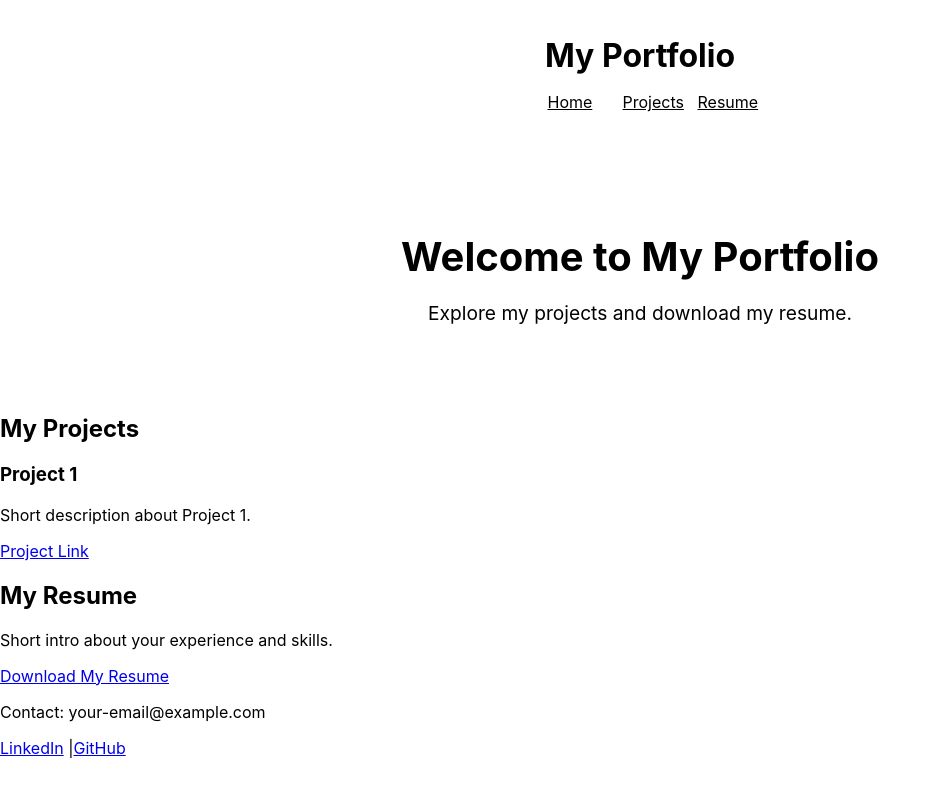
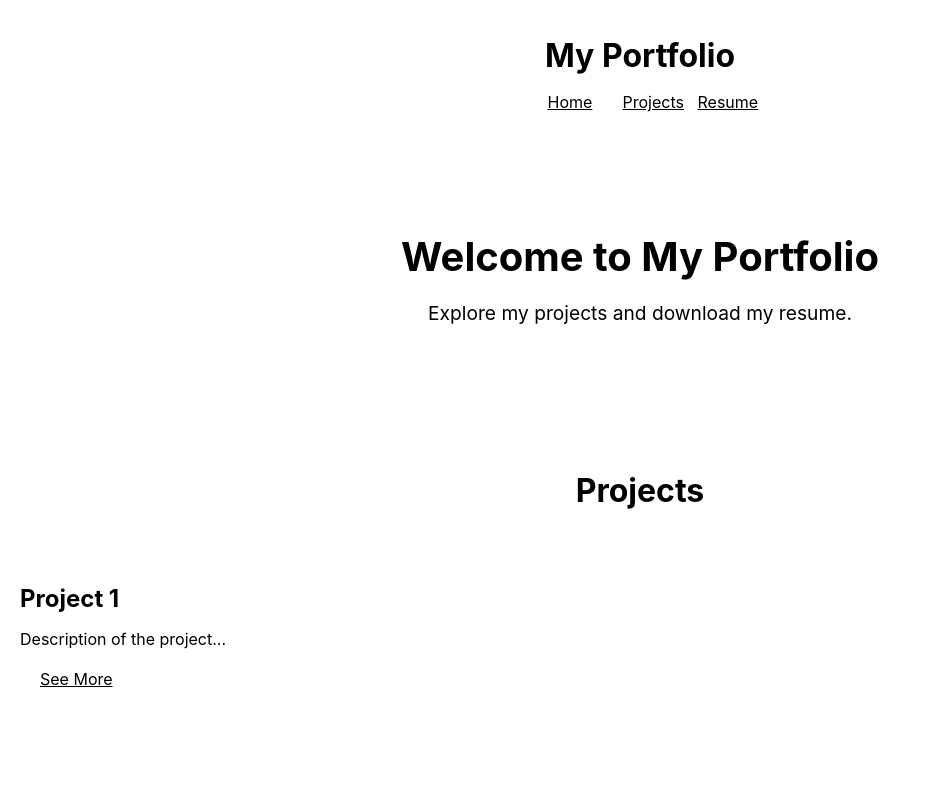
Before and after one commit to qrispi/christopher-baum, a React (Create React App) app: page / in a window 1280 px wide. Shown: the top 800 px of the page, without its empty margins (0-941 px from the left). Built offline with nearby package versions, Linux system fonts and the light colour scheme.

Commit message:
Update Projects styling

```diff
--- a/src/components/Projects.js
+++ b/src/components/Projects.js
@@ -1,16 +1,17 @@
 import React from 'react';
+import '../styles/Projects.css';
 
 const Projects = () => {
     return (
-        <section>
-            <h2>My Projects</h2>
-            <div>
+        <div className="projects">
+            <h2>Projects</h2>
+            <div className="project-card">
                 <h3>Project 1</h3>
-                <p>Short description about Project 1.</p>
-                <a href="https://project1.com">Project Link</a>
+                <p>Description of the project...</p>
+                <a href="link-to-project">See More</a>
             </div>
-            {/* Additional project sections can be added similarly */}
-        </section>
+            {/* Repeat for more projects... */}
+        </div>
     );
 };
 
--- a/src/styles/Projects.css
+++ b/src/styles/Projects.css
@@ -0,0 +1,40 @@
+.projects {
+    padding: 50px 0;
+  }
+
+  .projects h2 {
+    text-align: center;
+    font-size: 2em;
+    color: var(--color-primary);
+    margin-bottom: 30px;
+  }
+
+  .project-card {
+    background-color: var(--color-secondary);
+    color: var(--color-primary);
+    margin-bottom: 20px;
+    padding: 20px;
+    border-radius: 10px;
+  }
+
+  .project-card h3 {
+    font-size: 1.5em;
+    margin-bottom: 10px;
+  }
+
+  .project-card p {
+    margin-bottom: 10px;
+  }
+
+  .project-card a {
+    display: inline-block;
+    padding: 10px 20px;
+    background-color: var(--color-primary);
+    color: var(--color-tertiary);
+    border-radius: 5px;
+  }
+
+  .project-card a:hover {
+    background-color: var(--color-tertiary);
+    color: var(--color-primary);
+  }
```
